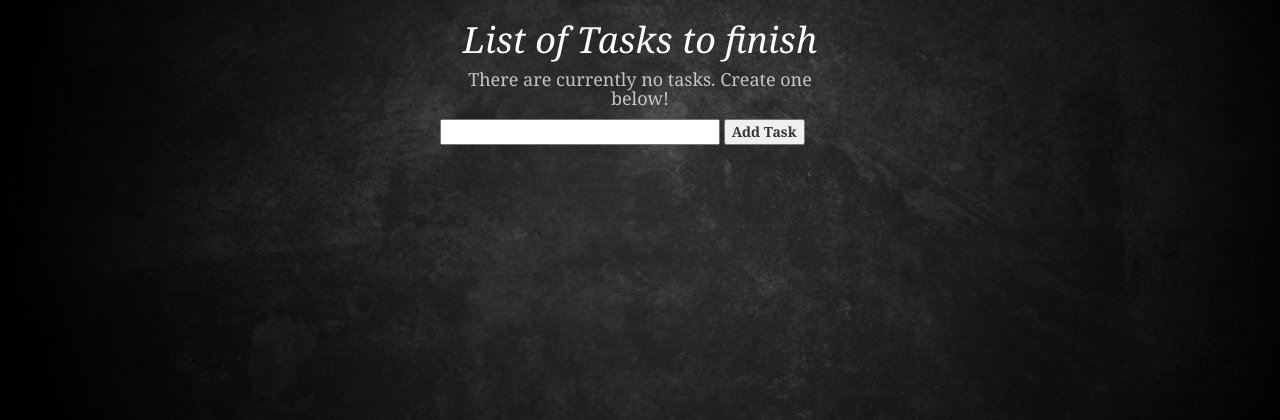
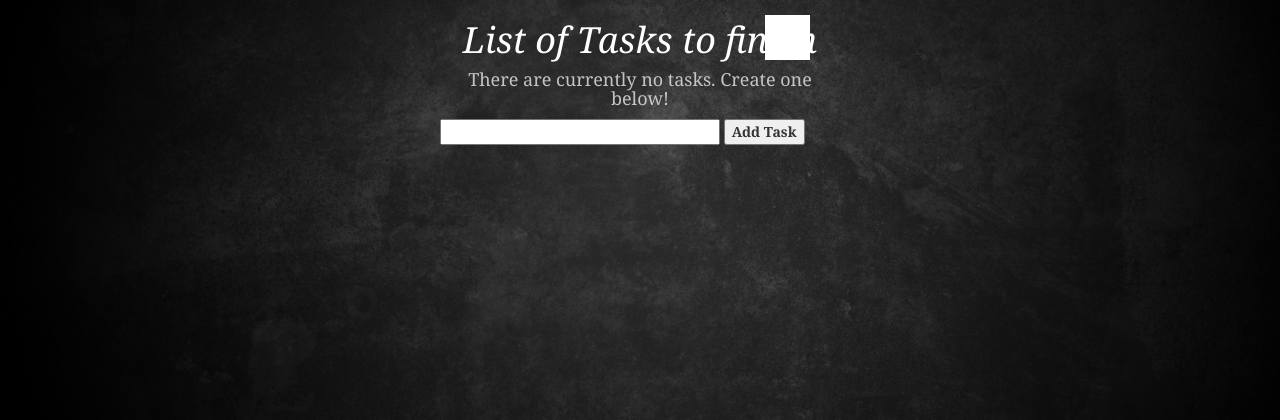
Before and after one commit to Krishnasai-N/TodoFlask, a Flask app: page / in a window 1280 px wide. Shown: the top 420 px of the page. Run offline with Flask 2, Linux system fonts and the light colour scheme; data that the repository does not hold is empty; some libraries are stand-ins or nearby versions; grey boxes are pictures that could not be loaded.

Commit message:
Update index.html

```diff
--- a/templates/index.html
+++ b/templates/index.html
@@ -9,6 +9,15 @@ body {
     margin: 0;
 }
 
+p {
+    color:white;
+    position:absolute;
+    top:15px;
+    right:470px;
+}
+img {
+    filter: brightness(0) invert(1);
+}
 h1 {
     color:white;
     text-align:center;
@@ -43,6 +52,7 @@ th {
 }
 
 td {
+    width:30px;
     text-align: center;
     padding: 5px;
 }
@@ -63,20 +73,21 @@ td {
 
 {% block body %}
 <div class="content">
-    <h1><em>List of Tasks to finish</em></h1>
+    <h1><em>List of Tasks to finish</em> <br> </h1>
+    <p><img src="static/img/Notepad-512.png" height="45" width="45"/></p>
     {% if tasks|length < 1 %}
     <h4>There are currently no tasks. Create one below!</h4>
     {% else %}
     <table>
         <tr>
             <th>Task</th>
-            <th>Date Added</th>
+            <th style="width:90px">Date Added</th>
             <th>Actions</th>
         </tr>
         {% for task in tasks %}
             <tr>
                 <td>{{ task.content }}</td>
-                <td>{{ task.date_created.date() }}</td>
+                <td style="width:90px">{{ task.date_created.date() }}</td>
                 <div class="container">
                 <td>
                     <a href="/delete/{{task.id}}" class="btn btn-info btn-sm" role="button">Delete</a>
```
